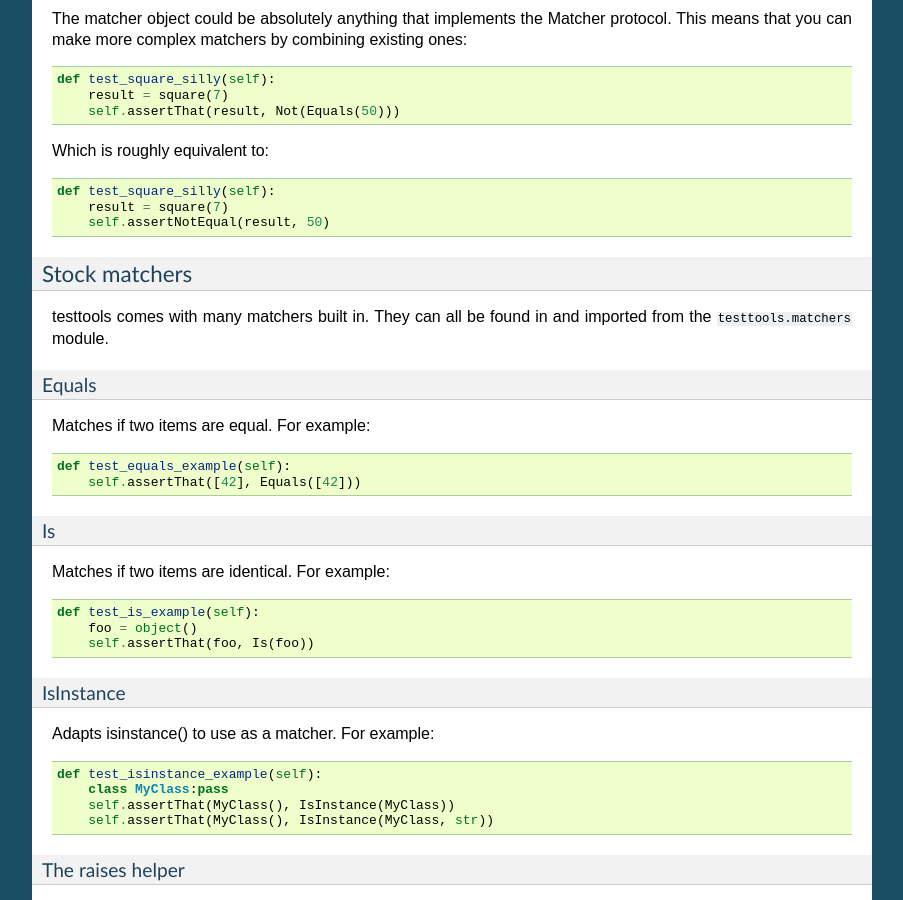
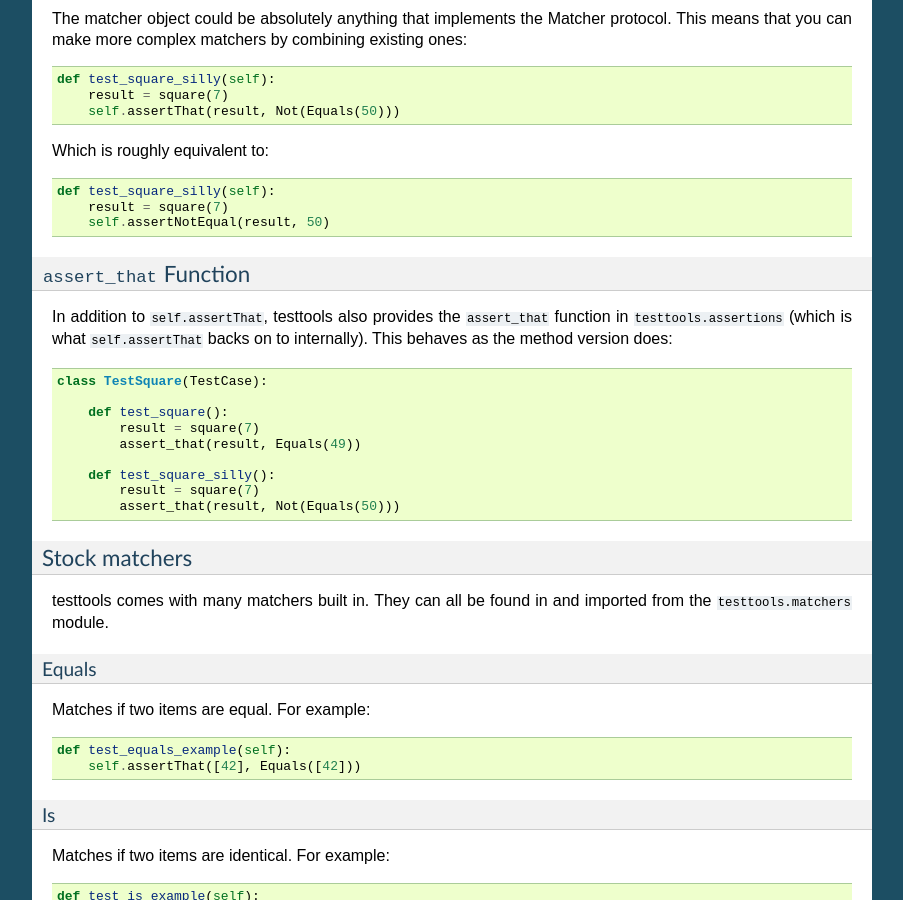
Before and after one commit to testing-cabal/testtools, a Sphinx documentation site: the page built from doc/for-test-authors.rst, in a window 1280 px wide and 900 px high, scrolled down 4421 px. Shown: the whole window, without its empty margins (198-1101 px from the left). Built offline with Sphinx 7.4.7, drawn with Linux system fonts in a browser that asks for light colours; pages that are not in the unit, such as notebooks, are missing from menus.

Commit message:
Add assert_that function documentation.

```diff
--- a/doc/for-test-authors.rst
+++ b/doc/for-test-authors.rst
@@ -286,6 +286,24 @@ Which is roughly equivalent to::
   def test_square_silly(self):
       result = square(7)
       self.assertNotEqual(result, 50)
+
+
+``assert_that`` Function
+------------------------
+
+In addition to ``self.assertThat``, testtools also provides the ``assert_that``
+function in ``testtools.assertions`` (which is what ``self.assertThat`` backs
+on to internally).  This behaves as the method version does::
+
+    class TestSquare(TestCase):
+
+        def test_square():
+            result = square(7)
+            assert_that(result, Equals(49))
+
+        def test_square_silly():
+            result = square(7)
+            assert_that(result, Not(Equals(50)))
 
 
 Stock matchers
```
